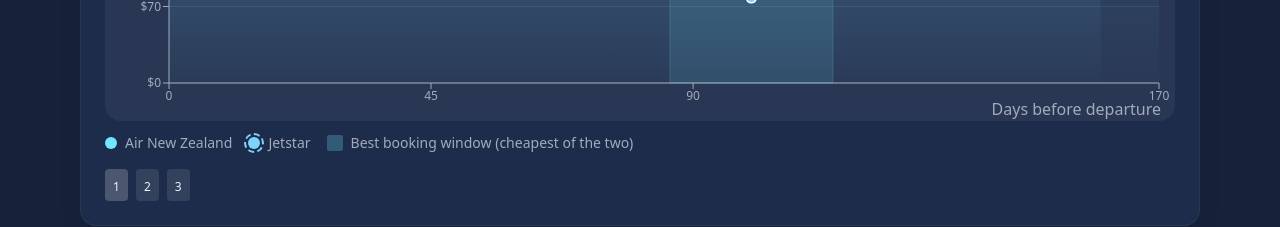
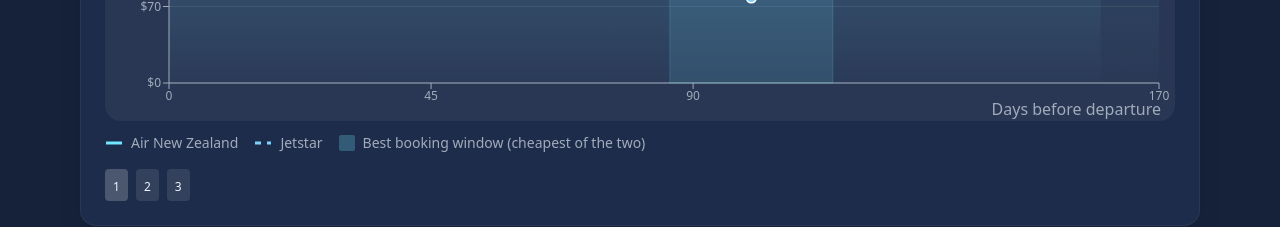
Before and after one commit to BrettWS2025/travelscout, a Next.js app: page / in a window 1280 px wide. Shown: the part 1220-1447 px from the top of the page. Built offline with nearby package versions, Linux system fonts and the light colour scheme.

Commit message:
Update DomesticFlightBookingTimingChart.tsx

```diff
--- a/components/DomesticFlightBookingTimingChart.tsx
+++ b/components/DomesticFlightBookingTimingChart.tsx
@@ -276,19 +276,36 @@ export default function DomesticFlightBookingTimingChart({
 
       {/* Legend */}
 <div className="flex flex-wrap items-center gap-4 text-sm" style={{ color: muted }}>
+  {/* Air NZ: solid line */}
   <span className="inline-flex items-center gap-2">
-          <span className="inline-block w-3 h-3 rounded-full" style={{ background: accent1 }} />
+    <svg width="18" height="8" aria-hidden="true">
+      <line x1="1" y1="4" x2="17" y2="4" stroke={accent1} strokeWidth="3" />
+    </svg>
     Air New Zealand
   </span>
+
+  {/* Jetstar: dashed line */}
+  <span className="inline-flex items-center gap-2">
+    <svg width="18" height="8" aria-hidden="true">
+      <line
+        x1="1"
+        y1="4"
+        x2="17"
+        y2="4"
+        stroke={accent2}
+        strokeWidth="3"
+        strokeDasharray="6 6"
+      />
+    </svg>
+    Jetstar
+  </span>
+
+  {/* Band explainer */}
   <span className="inline-flex items-center gap-2">
     <span
-            className="inline-block w-3 h-3 rounded-full"
-            style={{ background: accent2, outline: `2px dashed ${accent2}`, outlineOffset: 2 }}
+      className="inline-block w-4 h-4 rounded-sm"
+      style={{ background: "var(--accent)", opacity: 0.25 }}
     />
-          Jetstar
-        </span>
-        <span className="inline-flex items-center gap-2">
-          <span className="inline-block w-4 h-4 rounded-sm" style={{ background: "var(--accent)", opacity: 0.25 }} />
     Best booking window (cheapest of the two)
         </span>
       </div>
```
Lines whose indentation alone changed are shown as unchanged.
